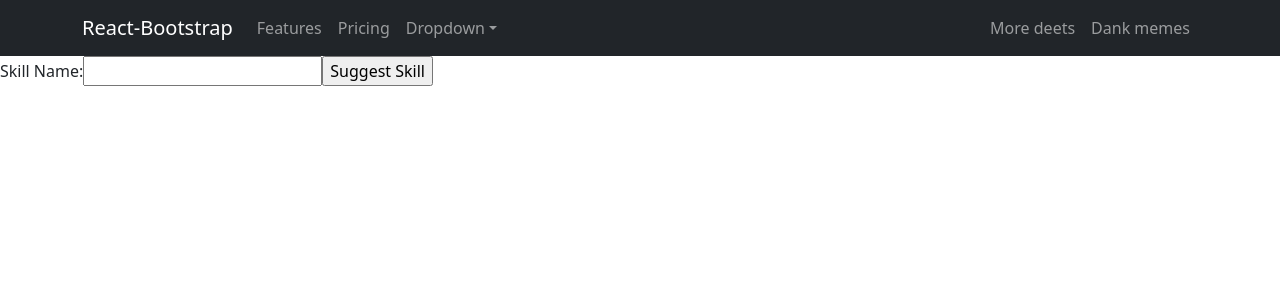
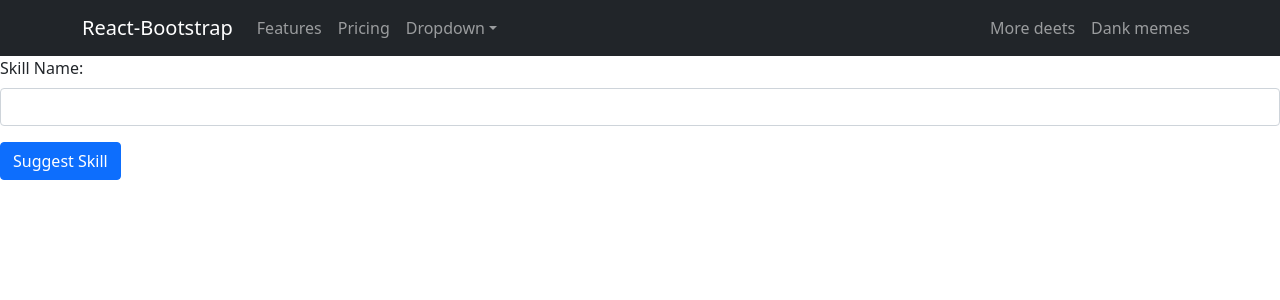
Before and after one commit to avenau/Qualifier, a React (Create React App) app in the folder frontend/: page /suggestskill in a window 1280 px wide. Shown: the top 300 px of the page. Built offline with nearby package versions, Linux system fonts and the light colour scheme.

Commit message:
Changed suggestSkill frontend to use react-bootstrap

```diff
--- a/frontend/src/components/trainee/suggestSkill.js
+++ b/frontend/src/components/trainee/suggestSkill.js
@@ -1,4 +1,5 @@
 import { useState } from "react";
+import { Form, Button } from "react-bootstrap";
 
 function SuggestSkill() {
 
@@ -27,15 +28,16 @@ function SuggestSkill() {
         }
     }
 
+
     return (
-        <div>
-            <form onSubmit={submitSuggestedSkill}>
-                <label>Skill Name: </label>
-                <input type="text" value={skill} onChange={e => setSkill(e.target.value)} required />
-                <input type="submit" value="Suggest Skill" />
-            </form>
-            <div>{skillNameError}</div>
-        </div>
+        <Form onSubmit={submitSuggestedSkill}>
+            <Form.Group className="mb-3">
+                <Form.Label>Skill Name: </Form.Label>
+                <Form.Control type="text" value={skill} onChange={e => setSkill(e.target.value)} required />
+                <Form.Text>{skillNameError}</Form.Text>
+            </Form.Group>
+            <Button type="submit">Suggest Skill</Button>
+        </Form>
     );
 }
 
```
Also changed, not shown: frontend/src/components/trainee/mySkills.js (added, +17 -0 lines), 1 other file (tests, documents, lock files or other folders).
